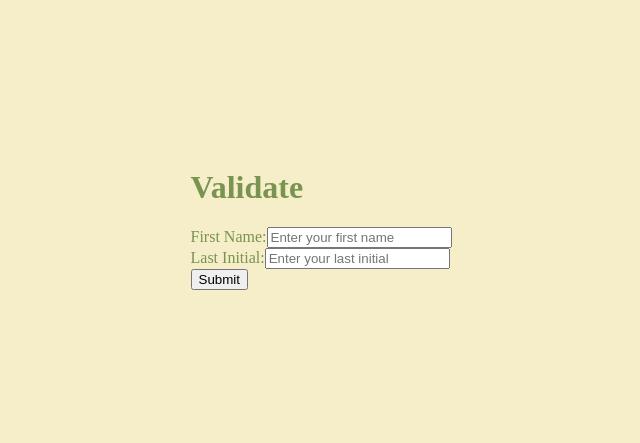
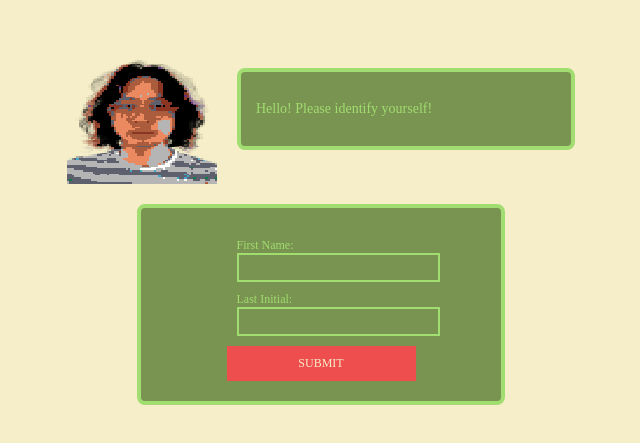
Before and after one commit to floresloyd/my-birthday-card-24, a React app: page /validate in a window 1280 px wide. Shown: the part 181-624 px from the top of the page, without its empty margins (319-959 px from the left). Built offline with nearby package versions, Linux system fonts and the light colour scheme; no server answers; the database is empty; the HTML template or start-up script is replaced by a standard one.

Commit message:
validate page and functionality complete

```diff
--- a/src/pages/Home.jsx
+++ b/src/pages/Home.jsx
@@ -5,7 +5,7 @@ import { useEffect, useState } from 'react';
 
 function Home() {
   const reroute = useNavigate(); // Hook used to reroute
-  const phrases = [ "Celebrating", "Loyd's 24th Birthday", "College Graduation", "Click Here"];
+  const phrases = [ "Celebrating", "Loyd's 24th Birthday", "& College Graduation", "Click Here"];
   const [currentPhrase, setCurrentPhrase] = useState(phrases[0]);
   const [index, setIndex] = useState(0); // Manage the index of phrases
 
--- a/src/pages/Validate.css
+++ b/src/pages/Validate.css
@@ -0,0 +1,89 @@
+
+  .validate-content {
+    display: flex;
+    flex-direction: column;
+    align-items: center;
+    justify-content: center;
+    height: 100vh;
+    gap: 20px; /* Add spacing between the sprite/dialog and the response box */
+  }
+
+  .dialog-and-sprite {
+    display: flex;
+    align-items: center;
+    justify-content: center;
+    gap: 20px; /* Space between sprite and message box */
+  }
+
+  .my-sprite {
+    height: 150px;
+    width: 150px;
+    image-rendering: pixelated; /* Ensure pixel art looks sharp */
+  }
+
+  .message-box {
+    background-color: #799351; /* Darker black for the box */
+    border: 4px solid #A1DD70; /* Retro green border */
+    border-radius: 8px; /* Slight rounding for a modern-retro feel */
+    padding: 15px;
+    color: #A1DD70;
+    font-size: 14px;
+    width: 300px;
+    text-align: left; /* Align text to look like a dialog box */
+  }
+
+  .response-box {
+    background-color: #799351; /* Darker black for the box */
+    border: 4px solid #A1DD70; /* Retro green border */
+    border-radius: 8px;
+    padding: 20px;
+    display: flex;
+    flex-direction: column;
+    gap: 15px; /* Add spacing between input fields and the button */
+    align-items: center;
+    width: 320px;
+  }
+
+  .form-field {
+    display: flex;
+    flex-direction: column;
+    width: 100%;
+    margin: 10px;
+  }
+
+  label {
+    font-size: 12px;
+    color: #A1DD70;
+  }
+
+  input {
+    width: 100%;
+    padding: 5px;
+    font-size: 12px;
+    border: 2px solid #A1DD70;
+    background-color: #799351;
+    color: #fff;
+    outline: none;
+    font-family: 'Press Start 2P', cursive;
+  }
+
+  button {
+    width: 100%;
+    padding: 10px;
+    background-color: #EE4E4E ;
+    border: none;
+    color: #F6EEC9 ;
+    font-family: 'Press Start 2P', cursive;
+    cursor: pointer;
+    font-size: 12px;
+    text-transform: uppercase;
+  }
+
+  button:hover {
+    background-color: #A1DD70; /* Slightly darker green on hover */
+  }
+
+  .error-message {
+    color: red;
+    font-size: 10px;
+  }
--- a/src/pages/Validate.jsx
+++ b/src/pages/Validate.jsx
@@ -1,92 +1,103 @@
 import { useState } from 'react';
 import { useNavigate } from 'react-router-dom';
+import './Validate.css';
 import guests_db from '../backend/Supabaseclient';
+import mySprite from '../assets/8bit-me.png';
 
 function Validate() {
-  const [firstName, setFirstName] = useState('');            // State for first name
-  const [lastInitial, setLastInitial] = useState('');       // State for last initial
-  const [errorMessage, setErrorMessage] = useState('');     // State for error messages
-  const reroute = useNavigate();                           // React Router hook for navigation
+  const [firstName, setFirstName] = useState('');
+  const [lastInitial, setLastInitial] = useState('');
+  const [errorMessage, setErrorMessage] = useState('');
+  const navigate = useNavigate();
 
   const handleValidation = async (e) => {
-    e.preventDefault(); // Prevent default form behavior
-    setErrorMessage(''); // Reset error message
+    e.preventDefault();
+    setErrorMessage('');
 
-    // Validation checks
-    if (!firstName || /\s/.test(firstName)) {
+    // Trim whitespace and enforce lowercase
+    const sanitizedFirstName = firstName.trim().toLowerCase();
+    const sanitizedLastInitial = lastInitial.trim().toLowerCase();
+
+    // Validate inputs
+    if (!sanitizedFirstName || /\s/.test(sanitizedFirstName)) {
       setErrorMessage('First name cannot contain spaces and must not be empty.');
       return;
     }
-    if (lastInitial.length !== 1) {
-      setErrorMessage('Last initial must be exactly one character.');
+    if (sanitizedFirstName.length > 15) {
+      setErrorMessage('First name cannot exceed 15 characters.');
+      return;
+    }
+    if (sanitizedLastInitial.length !== 1 || !/^[a-z]$/.test(sanitizedLastInitial)) {
+      setErrorMessage('Last initial must be exactly one lowercase letter.');
       return;
     }
 
     try {
-      // Query the guests database
       const { data, error } = await guests_db
         .from('guests')
         .select('*')
-        .eq('first_name', firstName)
-        .eq('last_initial', lastInitial);
+        .eq('first_name', sanitizedFirstName)
+        .eq('last_initial', sanitizedLastInitial);
 
       if (error) {
-        console.error('Error fetching guest:', error);
         setErrorMessage('An error occurred. Please try again later.');
         return;
       }
 
       if (!data || data.length === 0) {
-        // No guest found
-        reroute('/noinvite');
+        navigate('/noinvite');
       } else {
-        // Guest found
         const guest = data[0];
-        if (guest.going === 1) {
-            reroute(`/going/${guest.id}`);;
-        } else if (guest.going === 0) {
-            reroute(`/going/${guest.id}`);;
-        } else {
-            reroute(`/purgatory/${guest.id}`);;
+        if (guest.going === 1) navigate(`/going/${guest.id}`);
+        else if (guest.going === 0) navigate(`/notgoing/${guest.id}`);
+        else navigate(`/purgatory/${guest.id}`);
       }
-      }
-    } catch (err) {
-      console.error('Validation error:', err);
+    } catch {
       setErrorMessage('An unexpected error occurred. Please try again.');
     }
   };
 
   return (
-    <div>
-      <h1>Validate</h1>
+    <div className="validate-content">
+      <div className="dialog-and-sprite">
+        <img src={mySprite} className="my-sprite" alt="8bit-loydsprite" />
+        <div className="message-box">
+          <p>Hello! Please identify yourself!</p>
+        </div>
+      </div>
+      <div className="response-box">
         <form onSubmit={handleValidation}>
-        <div>
+          <div className="form-field">
             <label htmlFor="firstName">First Name:</label>
             <input
               type="text"
               id="firstName"
               value={firstName}
-            onChange={(e) => setFirstName(e.target.value.toLowerCase().replace(/\s/g, ''))} // Force lowercase and remove spaces
-            required
-            placeholder="Enter your first name"
+              maxLength={15} // Restrict input to 15 characters
+              onChange={(e) => {
+                // Prevent spaces and restrict to max length
+                const sanitizedValue = e.target.value.replace(/\s+/g, '').slice(0, 15);
+                setFirstName(sanitizedValue);
+              }}
             />
           </div>
-        <div>
+          <div className="form-field">
             <label htmlFor="lastInitial">Last Initial:</label>
             <input
               type="text"
               id="lastInitial"
               value={lastInitial}
-            onChange={(e) =>
-              setLastInitial(e.target.value.toLowerCase().slice(0, 1)) // Force lowercase and limit to one character
-            }
-            required
-            placeholder="Enter your last initial"
+              onChange={(e) => {
+                // Restrict to a single character
+                const sanitizedValue = e.target.value.slice(0, 1);
+                setLastInitial(sanitizedValue);
+              }}
             />
           </div>
           <button type="submit">Submit</button>
         </form>
-      {errorMessage && <p style={{ color: 'red' }}>{errorMessage}</p>}
+        {errorMessage && <p className="error-message">{errorMessage}</p>}
+      </div>
     </div>
   );
 }
```
Also changed, not shown: src/assets/8bit-me.png (added). Lines whose indentation alone changed are shown as unchanged.
